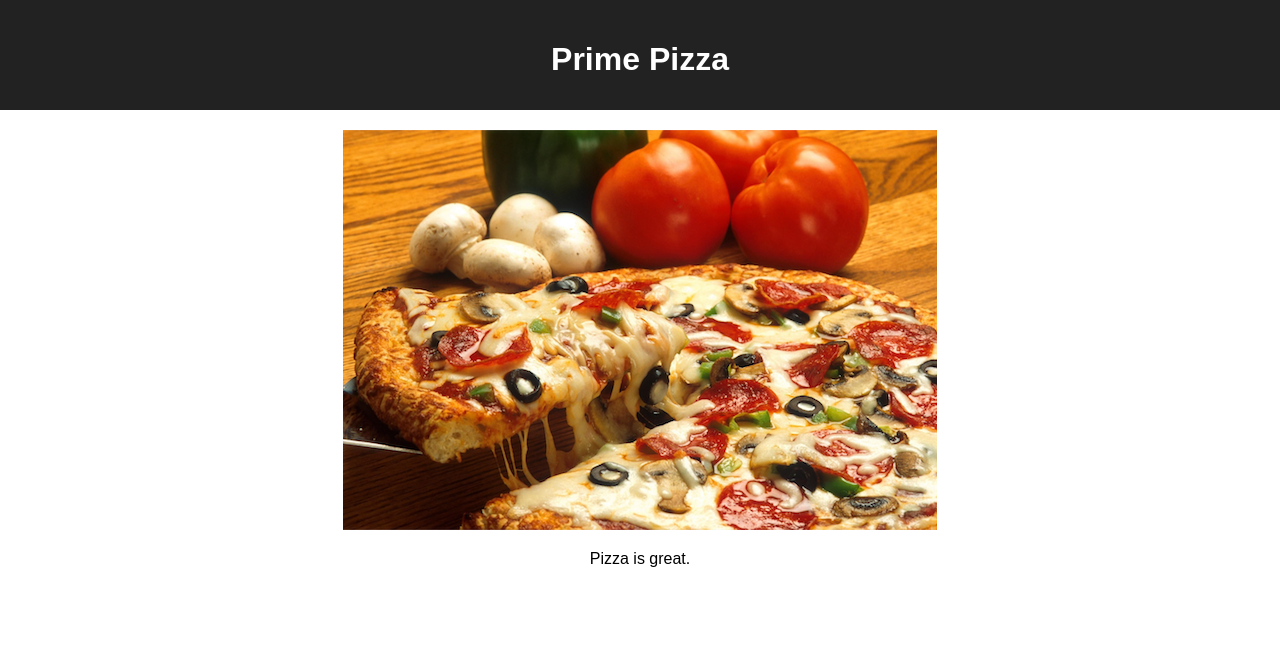
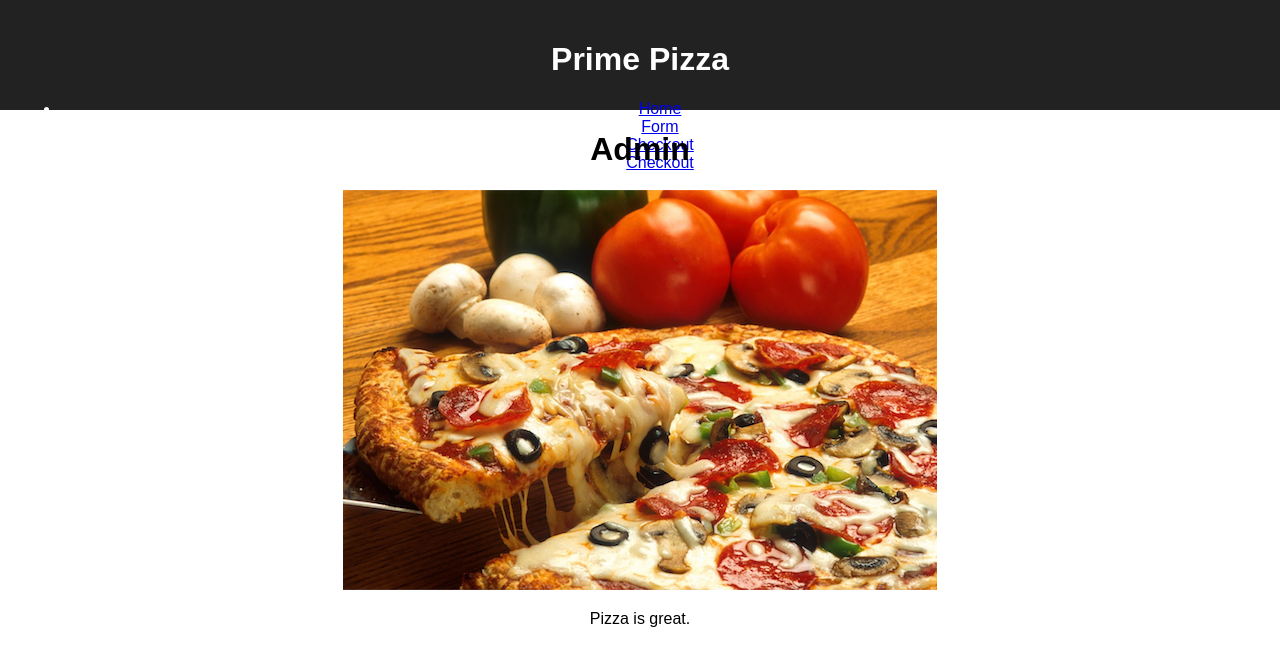
Before and after one commit to anlodrve/Pizza-Parlor, a React (Create React App) app: page /#/admin in a window 1280 px wide. Shown: the top 666 px of the page. Built offline with nearby package versions, Linux system fonts and the light colour scheme; no server answers.

Commit message:
added client side routes

```diff
--- a/src/components/App/App.jsx
+++ b/src/components/App/App.jsx
@@ -2,19 +2,71 @@ import React from "react";
 import axios from "axios";
 import "./App.css";
 
+import { HashRouter as Router, Route, Link } from "react-router-dom";
+
 import Form from "../Form/Form";
 import PizzaList from "../PizzaList/PizzaList";
+import Checkout from "../Checkout/Checkout.jsx";
+import Admin from "../Admin/Admin.jsx";
+
+import { useDispatch } from "react-redux";
+import { useEffect } from "react";
 
 function App() {
+  const dispatch = useDispatch();
+
+  //fetch pizzas
+  const fetchPizzas = () => {
+    axios.get("api/pizza").then((response) => {
+      console, log(response);
+      dispatch({
+        type: "SET_PIZZAS",
+        payload: response.data,
+      });
+    });
+  };
+
+  //fetch on page load
+  useEffect(() => {
+    fetchPizzas();
+  }, []);
+
   return (
+    <Router>
       <div className="App">
         <header className="App-header">
           <h1 className="App-title">Prime Pizza</h1>
+          <ul>
+            <li>
+              <Link to="/">Home</Link>
+            </li>
+            <li>
+              <Link to="/form">Form</Link>
+            </li>
+            <li>
+              <Link to="/checkout">Checkout</Link>
+            </li>
+            <li>
+              <Link to="/admin">Checkout</Link>
+            </li>
+          </ul>
         </header>
-
+        <Route exact path="/">
+          <PizzaList />
+        </Route>
+        <Route exact path="/form">
+          <Form />
+        </Route>
+        <Route exact path="/checkout">
+          <Checkout />
+        </Route>
+        <Route exact path="/admin">
+          <Admin />
+        </Route>
         <img src="images/pizza_photo.png" />
         <p>Pizza is great.</p>
       </div>
+    </Router>
   );
 }
 
--- a/src/index.js
+++ b/src/index.js
@@ -17,6 +17,9 @@ const cart = (state = [], action) => {
 };
 
 const orderList = (state = [], action) => {
+  if (action.type === "SET_PIZZAS") {
+    return action.payload;
+  }
   return state;
 };
 
```
Lines whose indentation alone changed are shown as unchanged.
